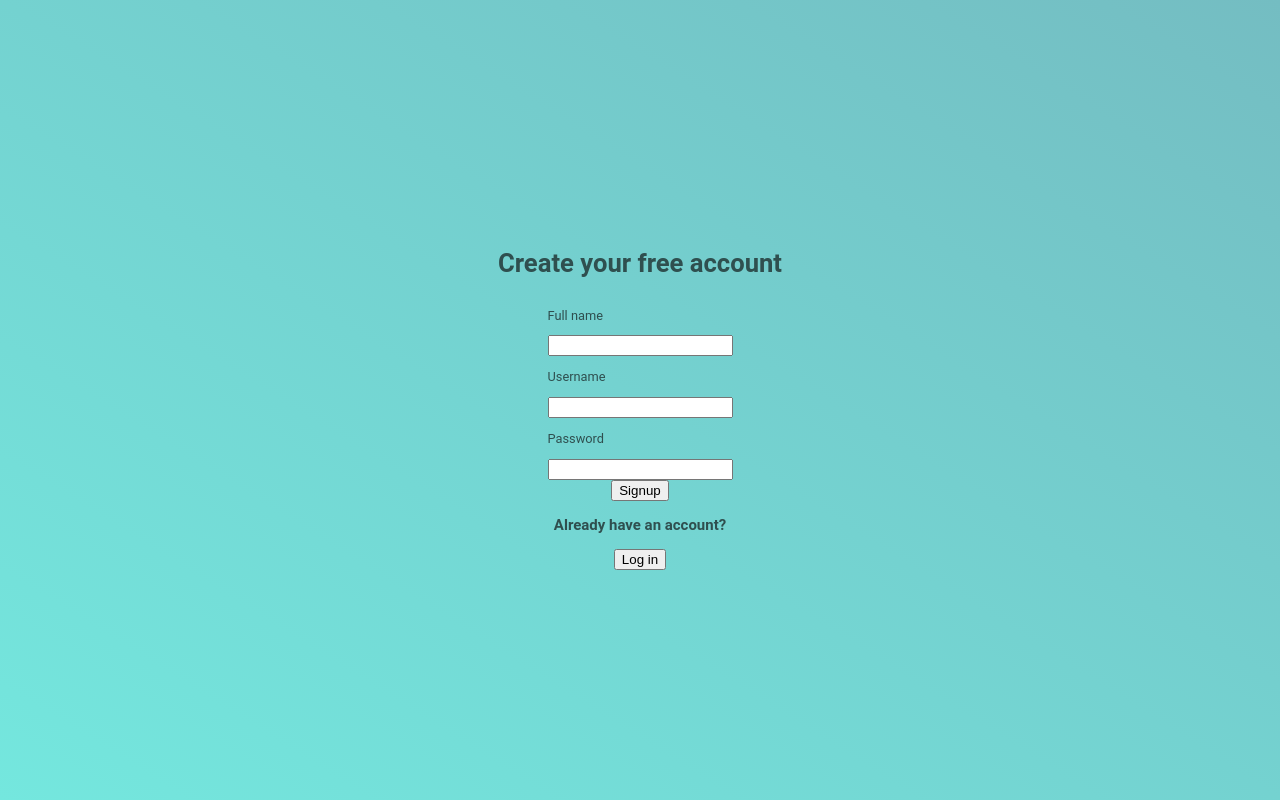
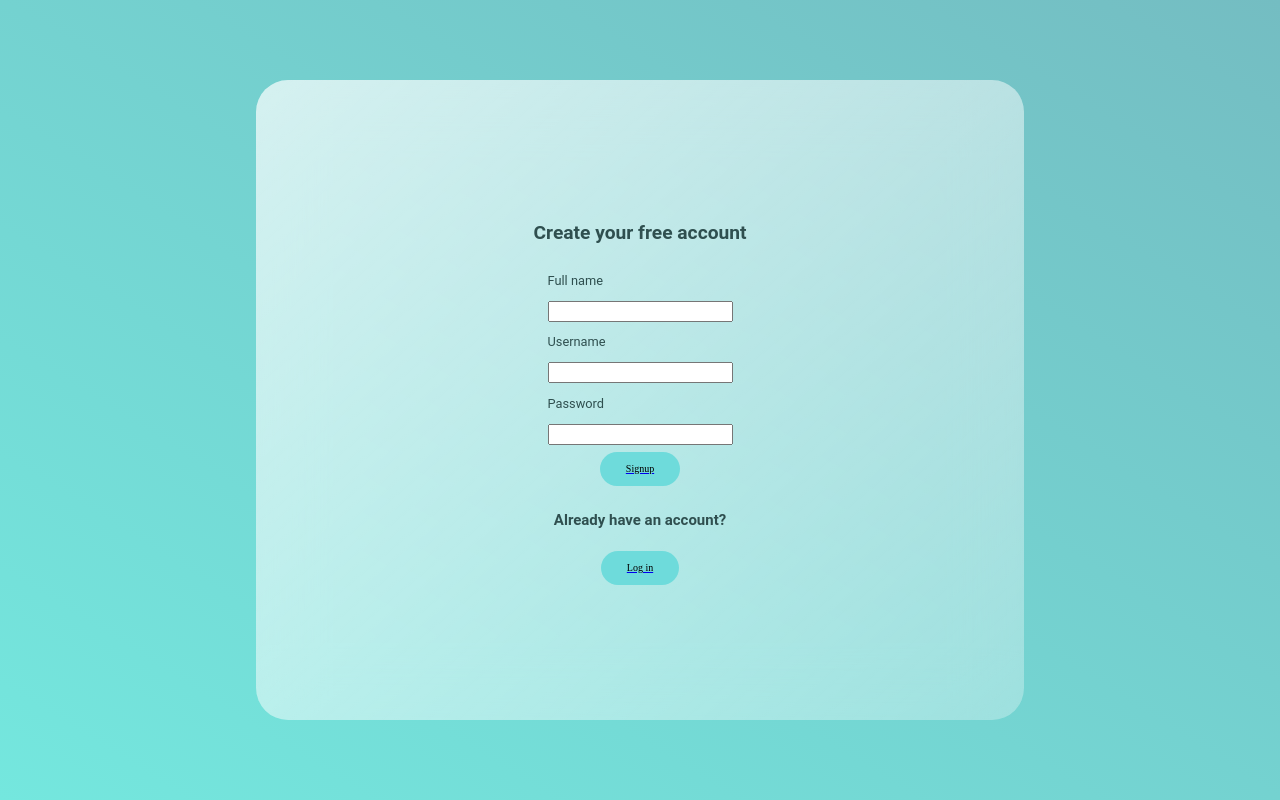
Before and after one commit to TLI-Project/Winnie, a React (Create React App) app: page /create-account in a window 1280 px wide. Built offline with nearby package versions, Linux system fonts and the light colour scheme.

Commit message:
Implment basic ui for sign up page

```diff
--- a/src/components/CreateAccount/createaccount.scss
+++ b/src/components/CreateAccount/createaccount.scss
@@ -1,5 +1,25 @@
 .login-wrapper {
+    min-height: 100vh;
+    margin: 0;
+    padding: 0;
+    box-sizing: border-box;
+    background: linear-gradient(to right top, #74e7de, #74bdc2);
     display: flex;
     flex-direction: column;
     align-items: center;
+    justify-content: center;
+    .glass-create {
+        display: flex;
+        flex-direction: column;
+        align-items: center;
+        justify-content: center;
+        background: white;
+        min-height: 80vh;
+        width: 60%;
+        background: linear-gradient(to right bottom, rgba(255, 255, 255, 0.7), rgba(255, 255, 255, 0.3));
+        border-radius: 2rem;
+        z-index: 2;
+        backdrop-filter: blur(2rem);
+        display: flex;
+    }
 }
--- a/src/components/CreateAccount/index.js
+++ b/src/components/CreateAccount/index.js
@@ -8,7 +8,9 @@ const CreateAccount = ({ setToken }) => {
     const [password, setPassword] = useState();
     return (
         <div className="login-wrapper">
-            <h1>Create your free account</h1>
+
+            <div className="glass-create">
+                <h2>Create your free account</h2>
                 <form>
                     <label>
                         <p>Full name</p>
@@ -24,14 +26,15 @@ const CreateAccount = ({ setToken }) => {
                     </label>
                     <div>
                         <Link to='/selection'>
-                        <button type="submit">Signup</button>
+                            <button className="btn" type="submit">Signup</button>
                         </Link>
                     </div>
                     <h3> Already have an account?</h3>
                     <Link to='/login'>
-                    <button>Log in</button>
+                        <button className="btn">Log in</button>
                     </Link>
                 </form>
+            </div>
         </div>
     )
 }
--- a/src/components/Selection/index.js
+++ b/src/components/Selection/index.js
@@ -5,11 +5,8 @@ import './selection.scss';
 const Selection = () => {
     return (
         <div className="Selection">
-            <h1> User browses and select wanted cars here: </h1>
-            <h3> After they pick the cars they want, they fill out their financing info.</h3>
-            <Link to='/finance'>
-                <button>Fill in my info</button>
-            </Link>
+            <h1> Browse for your desired vehicle</h1>
+
             <div className="gallery">
                 <a target="_blank" href="https://images.dealer.com/ddc/vehicles/2022/BMW/228%20Gran%20Coupe/Sedan/trim_i_sDrive_fb2469/color/Alpine%20White-300-233%2C238%2C232-640-en_US.jpg?impolicy=downsize_bkpt&imdensity=1&w=520">
                     <Link to="display">
@@ -68,6 +65,9 @@ const Selection = () => {
                 </a>
                 <div className="desc">Add a description of the image here</div>
             </div>
+            <Link to='/finance'>
+                <button>Next</button>
+            </Link>
         </div>
     )
 }
```
Lines whose indentation alone changed are shown as unchanged.
